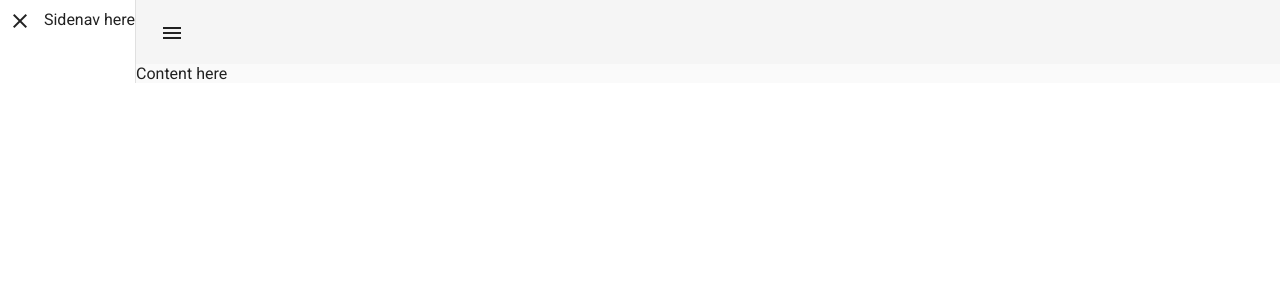
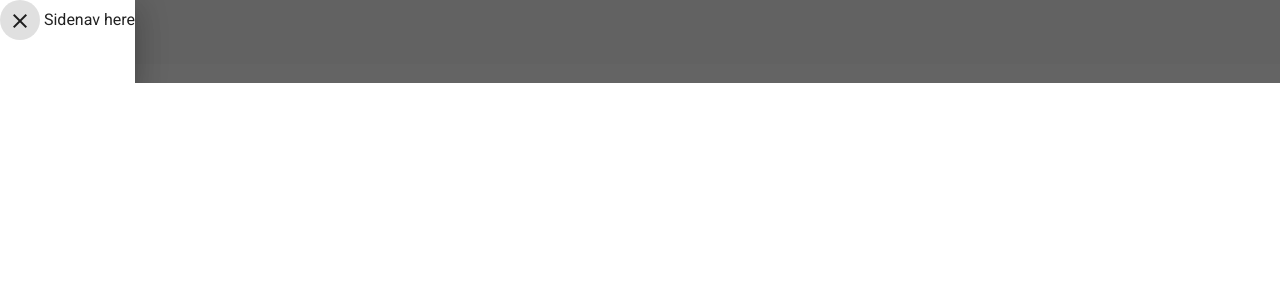
Before and after one commit to slik1/umg-assignment, an Angular app: page / in a window 1280 px wide. Both pictures are taken after a click on the button "menu". Shown: the top 300 px of the page. Built offline with nearby package versions, Linux system fonts and the light colour scheme.

Commit message:
Changing mode attribute value so sidenav overlaps main content area when open (as opposed to pushing it over)

```diff
--- a/src/app/app.component.html
+++ b/src/app/app.component.html
@@ -1,5 +1,5 @@
 <mat-sidenav-container class="example-container">
-  <mat-sidenav #sidenav mode="side" [(opened)]="opened">
+  <mat-sidenav #sidenav mode="over" [(opened)]="opened">
     <button mat-icon-button aria-label="close" (click)="opened = !opened">
       <mat-icon>close</mat-icon>
     </button>
```
